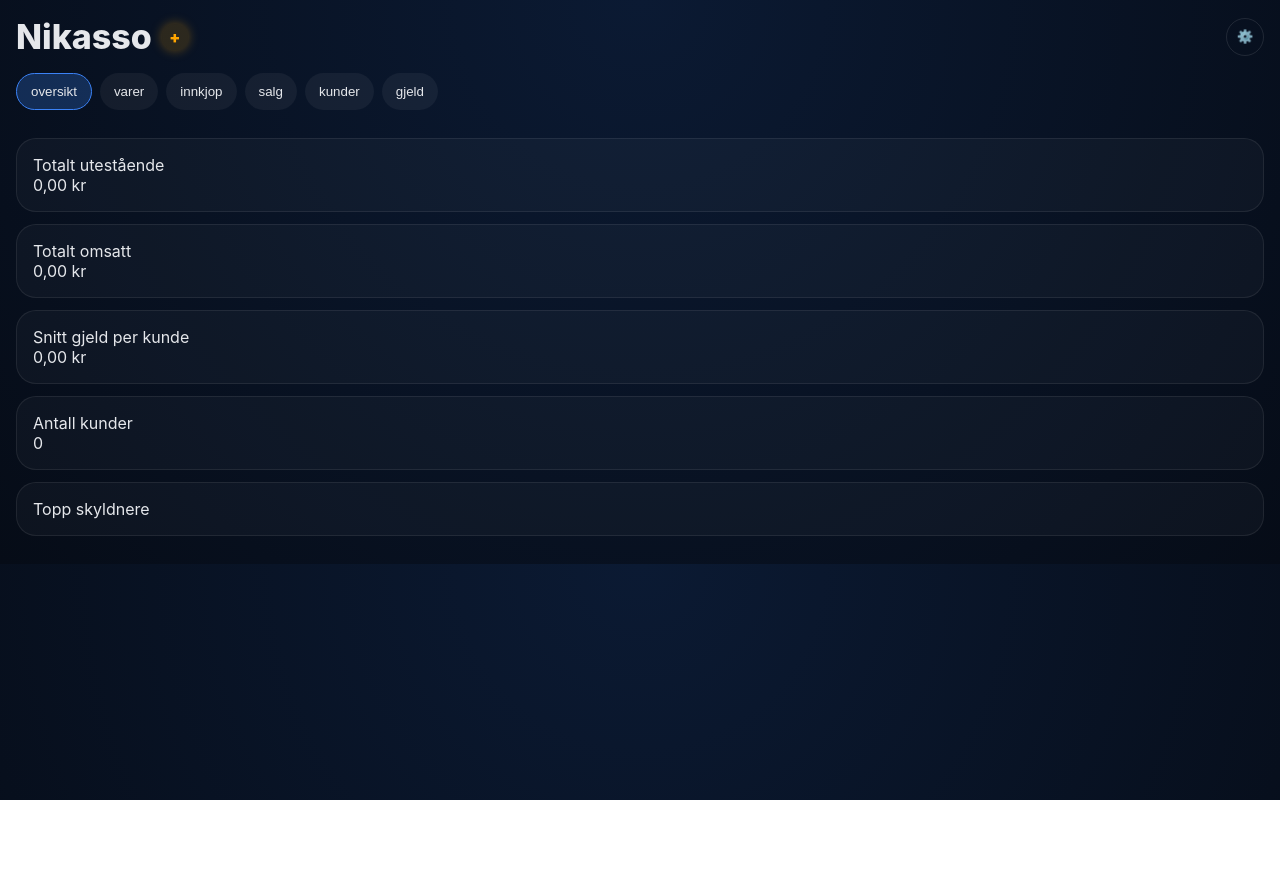
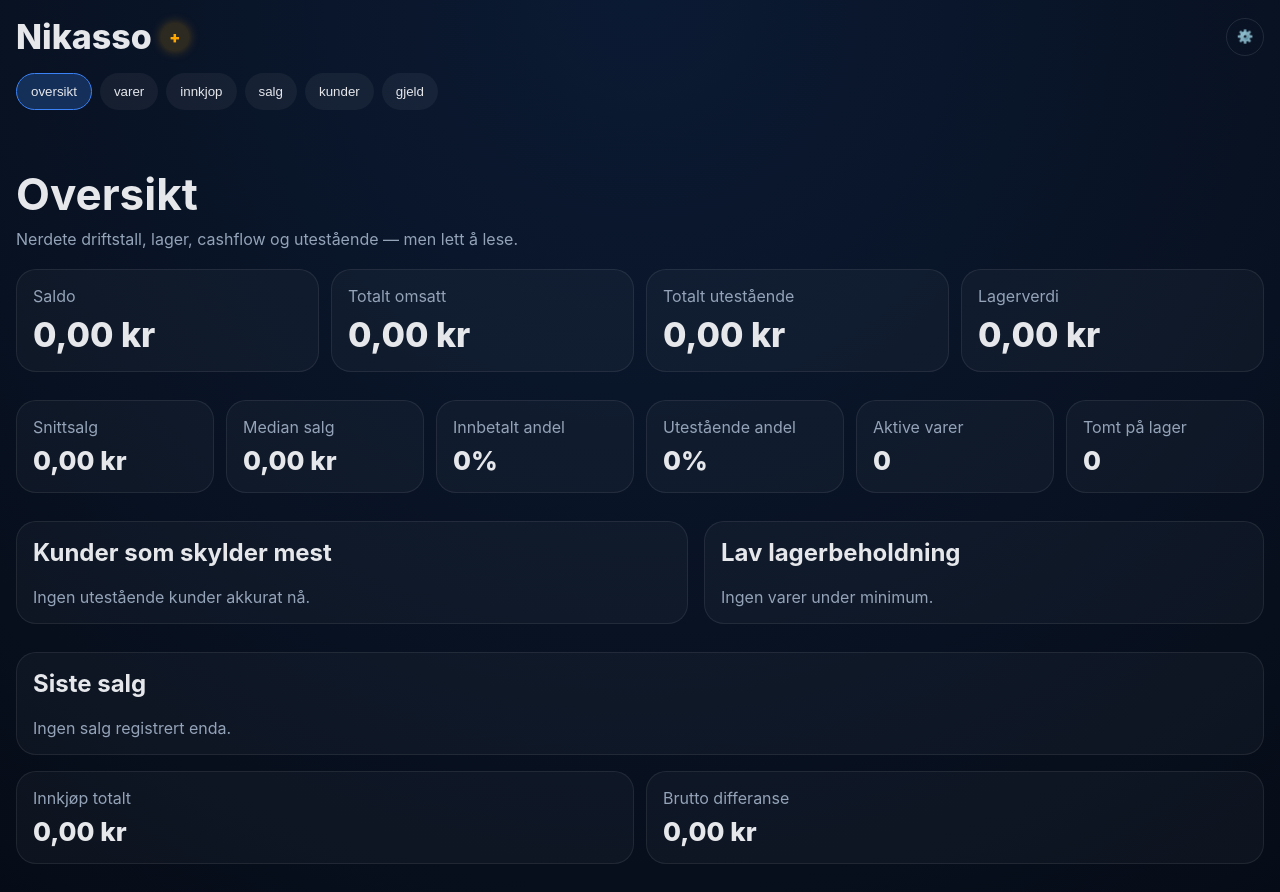
Before and after one commit to nikolaihoffmann-svg/Nikasso-, a React (Vite) app: page / in a window 1280 px wide. Before the commit the page ends 800 px from the top, so only its background shows below. Built offline with nearby package versions, Linux system fonts and the light colour scheme.

Commit message:
Refactor Oversikt component for performance improvements

```diff
--- a/src/pages/Oversikt.tsx
+++ b/src/pages/Oversikt.tsx
@@ -1,69 +1,296 @@
+import { useMemo } from "react";
 import {
+  customerTotalRemaining,
+  fmtKr,
   getCustomers,
-  customerTotalRemaining,
-  customerTotalBought,
-  fmtKr
+  getItems,
+  getPurchases,
+  getSaldo,
+  getSales,
+  salePaidSum,
+  saleRemaining,
 } from "../app/storage";
+import type { InventoryItem } from "../types";
+
+function average(values: number[]): number {
+  if (values.length === 0) return 0;
+  return values.reduce((sum, v) => sum + v, 0) / values.length;
+}
+
+function median(values: number[]): number {
+  if (values.length === 0) return 0;
+  const sorted = [...values].sort((a, b) => a - b);
+  const mid = Math.floor(sorted.length / 2);
+
+  if (sorted.length % 2 === 0) {
+    return (sorted[mid - 1] + sorted[mid]) / 2;
+  }
+
+  return sorted[mid];
+}
+
+function inventoryValue(items: InventoryItem[]): number {
+  return items.reduce((sum, item) => {
+    const cost = Number(item.costPrice ?? item.cost ?? 0);
+    return sum + cost * Number(item.stock || 0);
+  }, 0);
+}
 
 export default function Oversikt() {
-  const customers = getCustomers();
+  const customers = useMemo(() => getCustomers(), []);
+  const items = useMemo(() => getItems(), []);
+  const sales = useMemo(() => getSales(), []);
+  const purchases = useMemo(() => getPurchases(), []);
+  const saldo = useMemo(() => getSaldo(), []);
 
-  const totalDebt = customers.reduce(
-    (sum, c) => sum + customerTotalRemaining(c.id),
-    0
-  );
+  const totalRevenue = sales.reduce((sum, sale) => sum + Number(sale.total || 0), 0);
+  const totalPaid = sales.reduce((sum, sale) => sum + salePaidSum(sale), 0);
+  const totalOpen = sales.reduce((sum, sale) => sum + saleRemaining(sale), 0);
+  const purchaseTotal = purchases.reduce((sum, purchase) => sum + Number(purchase.total || 0), 0);
+  const stockValue = inventoryValue(items);
 
-  const totalRevenue = customers.reduce(
-    (sum, c) => sum + customerTotalBought(c.id),
-    0
-  );
+  const saleTotals = sales.map((sale) => Number(sale.total || 0));
+  const avgSale = average(saleTotals);
+  const medianSale = median(saleTotals);
 
-  const avgDebt =
-    customers.length > 0 ? totalDebt / customers.length : 0;
+  const lowStockItems = items
+    .filter((item) => Number(item.stock || 0) <= Number(item.minStock || 0))
+    .sort((a, b) => Number(a.stock || 0) - Number(b.stock || 0))
+    .slice(0, 6);
 
-  const topCustomers = [...customers]
+  const topDebtors = customers
+    .map((customer) => ({
+      id: customer.id,
+      name: customer.name,
+      remaining: customerTotalRemaining(customer.id),
+    }))
+    .filter((x) => x.remaining > 0)
+    .sort((a, b) => b.remaining - a.remaining)
+    .slice(0, 6);
+
+  const recentSales = [...sales]
     .sort(
       (a, b) =>
-        customerTotalRemaining(b.id) -
-        customerTotalRemaining(a.id)
+        new Date(b.createdAt).getTime() - new Date(a.createdAt).getTime()
     )
-    .slice(0, 5);
+    .slice(0, 6);
+
+  const paidRatio = totalRevenue > 0 ? (totalPaid / totalRevenue) * 100 : 0;
+  const debtRatio = totalRevenue > 0 ? (totalOpen / totalRevenue) * 100 : 0;
+
+  const activeItems = items.filter((item) => item.isActive !== false).length;
+  const outOfStock = items.filter((item) => Number(item.stock || 0) <= 0).length;
 
   return (
-    <div className="grid">
+    <div>
+      <h1 style={{ fontSize: 44, marginBottom: 8 }}>Oversikt</h1>
+      <p style={{ marginTop: 0, marginBottom: 20, color: "#94a3b8" }}>
+        Nerdete driftstall, lager, cashflow og utestående — men lett å lese.
+      </p>
 
-      <div className="grid2">
+      <div
+        style={{
+          display: "grid",
+          gap: 12,
+          gridTemplateColumns: "repeat(auto-fit, minmax(220px, 1fr))",
+          marginBottom: 16,
+        }}
+      >
         <div className="card">
-          <div className="label">Totalt utestående</div>
-          <div className="kpi">{fmtKr(totalDebt)}</div>
+          <div style={{ color: "#94a3b8", marginBottom: 8 }}>Saldo</div>
+          <div style={{ fontSize: 34, fontWeight: 800 }}>{fmtKr(Number(saldo || 0))}</div>
         </div>
 
         <div className="card">
-          <div className="label">Totalt omsatt</div>
-          <div className="kpi">{fmtKr(totalRevenue)}</div>
+          <div style={{ color: "#94a3b8", marginBottom: 8 }}>Totalt omsatt</div>
+          <div style={{ fontSize: 34, fontWeight: 800 }}>{fmtKr(totalRevenue)}</div>
         </div>
 
         <div className="card">
-          <div className="label">Snitt gjeld per kunde</div>
-          <div className="kpi">{fmtKr(avgDebt)}</div>
+          <div style={{ color: "#94a3b8", marginBottom: 8 }}>Totalt utestående</div>
+          <div style={{ fontSize: 34, fontWeight: 800 }}>{fmtKr(totalOpen)}</div>
         </div>
 
         <div className="card">
-          <div className="label">Antall kunder</div>
-          <div className="kpi">{customers.length}</div>
+          <div style={{ color: "#94a3b8", marginBottom: 8 }}>Lagerverdi</div>
+          <div style={{ fontSize: 34, fontWeight: 800 }}>{fmtKr(stockValue)}</div>
+        </div>
+      </div>
+
+      <div
+        style={{
+          display: "grid",
+          gap: 12,
+          gridTemplateColumns: "repeat(auto-fit, minmax(180px, 1fr))",
+          marginBottom: 16,
+        }}
+      >
+        <div className="card">
+          <div style={{ color: "#94a3b8", marginBottom: 8 }}>Snittsalg</div>
+          <div style={{ fontSize: 26, fontWeight: 800 }}>{fmtKr(avgSale)}</div>
+        </div>
+
+        <div className="card">
+          <div style={{ color: "#94a3b8", marginBottom: 8 }}>Median salg</div>
+          <div style={{ fontSize: 26, fontWeight: 800 }}>{fmtKr(medianSale)}</div>
+        </div>
+
+        <div className="card">
+          <div style={{ color: "#94a3b8", marginBottom: 8 }}>Innbetalt andel</div>
+          <div style={{ fontSize: 26, fontWeight: 800 }}>{paidRatio.toFixed(0)}%</div>
+        </div>
+
+        <div className="card">
+          <div style={{ color: "#94a3b8", marginBottom: 8 }}>Utestående andel</div>
+          <div style={{ fontSize: 26, fontWeight: 800 }}>{debtRatio.toFixed(0)}%</div>
+        </div>
+
+        <div className="card">
+          <div style={{ color: "#94a3b8", marginBottom: 8 }}>Aktive varer</div>
+          <div style={{ fontSize: 26, fontWeight: 800 }}>{activeItems}</div>
+        </div>
+
+        <div className="card">
+          <div style={{ color: "#94a3b8", marginBottom: 8 }}>Tomt på lager</div>
+          <div style={{ fontSize: 26, fontWeight: 800 }}>{outOfStock}</div>
+        </div>
+      </div>
+
+      <div
+        style={{
+          display: "grid",
+          gap: 16,
+          gridTemplateColumns: "1.2fr 1fr",
+          marginBottom: 16,
+        }}
+      >
+        <div className="card">
+          <h2 style={{ marginTop: 0 }}>Kunder som skylder mest</h2>
+
+          <div style={{ display: "grid", gap: 10 }}>
+            {topDebtors.length === 0 ? (
+              <div style={{ color: "#94a3b8" }}>Ingen utestående kunder akkurat nå.</div>
+            ) : (
+              topDebtors.map((customer) => (
+                <div
+                  key={customer.id}
+                  style={{
+                    display: "flex",
+                    justifyContent: "space-between",
+                    gap: 12,
+                    padding: 12,
+                    borderRadius: 14,
+                    background: "rgba(255,255,255,0.03)",
+                    border: "1px solid rgba(255,255,255,0.08)",
+                  }}
+                >
+                  <div>{customer.name}</div>
+                  <div style={{ fontWeight: 800 }}>{fmtKr(customer.remaining)}</div>
+                </div>
+              ))
+            )}
+          </div>
+        </div>
+
+        <div className="card">
+          <h2 style={{ marginTop: 0 }}>Lav lagerbeholdning</h2>
+
+          <div style={{ display: "grid", gap: 10 }}>
+            {lowStockItems.length === 0 ? (
+              <div style={{ color: "#94a3b8" }}>Ingen varer under minimum.</div>
+            ) : (
+              lowStockItems.map((item) => (
+                <div
+                  key={item.id}
+                  style={{
+                    display: "flex",
+                    justifyContent: "space-between",
+                    gap: 12,
+                    padding: 12,
+                    borderRadius: 14,
+                    background: "rgba(255,255,255,0.03)",
+                    border: "1px solid rgba(255,255,255,0.08)",
+                  }}
+                >
+                  <div>
+                    <div style={{ fontWeight: 700 }}>{item.name}</div>
+                    <div style={{ color: "#94a3b8", marginTop: 4 }}>
+                      Min: {item.minStock}
+                    </div>
+                  </div>
+
+                  <div style={{ textAlign: "right" }}>
+                    <div style={{ fontWeight: 800 }}>Lager: {item.stock}</div>
+                    <div style={{ color: "#94a3b8", marginTop: 4 }}>
+                      Kost: {fmtKr(Number(item.costPrice ?? item.cost ?? 0))}
+                    </div>
+                  </div>
+                </div>
+              ))
+            )}
+          </div>
         </div>
       </div>
 
       <div className="card">
-        <div className="label">Topp skyldnere</div>
+        <h2 style={{ marginTop: 0 }}>Siste salg</h2>
 
-        <div className="list">
-          {topCustomers.map((c) => (
-            <div key={c.id} className="row">
-              <div>{c.name}</div>
-              <div>{fmtKr(customerTotalRemaining(c.id))}</div>
-            </div>
-          ))}
+        <div style={{ display: "grid", gap: 10 }}>
+          {recentSales.length === 0 ? (
+            <div style={{ color: "#94a3b8" }}>Ingen salg registrert enda.</div>
+          ) : (
+            recentSales.map((sale) => (
+              <div
+                key={sale.id}
+                style={{
+                  display: "flex",
+                  justifyContent: "space-between",
+                  gap: 12,
+                  alignItems: "flex-start",
+                  flexWrap: "wrap",
+                  padding: 12,
+                  borderRadius: 14,
+                  background: "rgba(255,255,255,0.03)",
+                  border: "1px solid rgba(255,255,255,0.08)",
+                }}
+              >
+                <div>
+                  <div style={{ fontWeight: 700 }}>{sale.customerName || "Kontantsalg"}</div>
+                  <div style={{ color: "#94a3b8", marginTop: 4 }}>
+                    {new Date(sale.createdAt).toLocaleString("no-NO")}
+                  </div>
+                </div>
+
+                <div style={{ textAlign: "right" }}>
+                  <div style={{ fontWeight: 800 }}>{fmtKr(sale.total)}</div>
+                  <div style={{ color: "#94a3b8", marginTop: 4 }}>
+                    Rest: {fmtKr(saleRemaining(sale))}
+                  </div>
+                </div>
+              </div>
+            ))
+          )}
+        </div>
+      </div>
+
+      <div
+        style={{
+          display: "grid",
+          gap: 12,
+          gridTemplateColumns: "repeat(auto-fit, minmax(220px, 1fr))",
+          marginTop: 16,
+        }}
+      >
+        <div className="card">
+          <div style={{ color: "#94a3b8", marginBottom: 8 }}>Innkjøp totalt</div>
+          <div style={{ fontSize: 26, fontWeight: 800 }}>{fmtKr(purchaseTotal)}</div>
+        </div>
+
+        <div className="card">
+          <div style={{ color: "#94a3b8", marginBottom: 8 }}>Brutto differanse</div>
+          <div style={{ fontSize: 26, fontWeight: 800 }}>
+            {fmtKr(totalRevenue - purchaseTotal)}
+          </div>
         </div>
       </div>
     </div>
```
